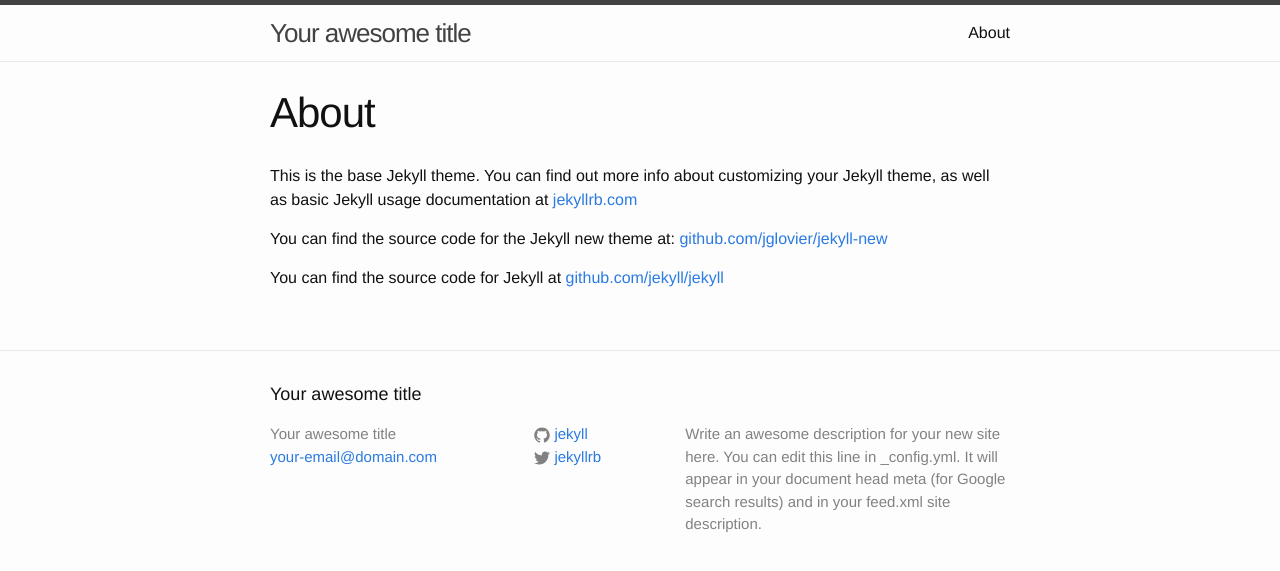
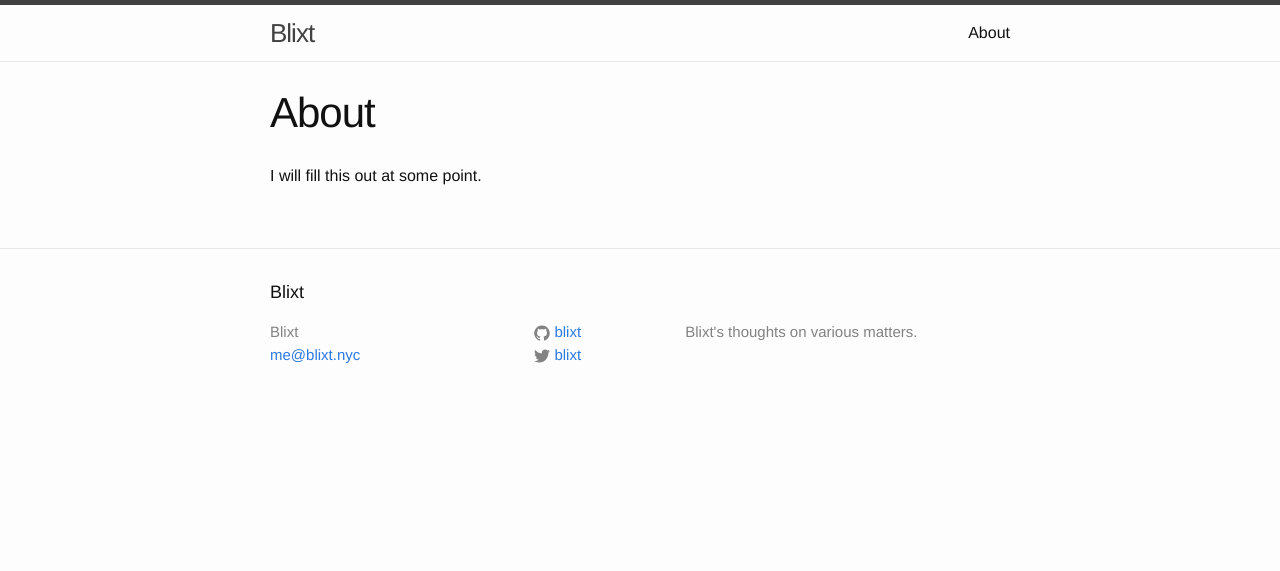
Before and after one commit to blixt/blixt.github.io, a Jekyll site: the page built from about.md, in a window 1280 px wide. Shown: the top 571 px of the page. Built offline with Jekyll 4.4.1, drawn with Linux system fonts in a browser that asks for light colours.

Commit message:
Configure barebones site

```diff
--- /dev/null
+++ b/CNAME
@@ -0,0 +1 @@
+blixt.nyc
--- a/_config.yml
+++ b/_config.yml
@@ -1,14 +1,10 @@
-# Site settings
-title: Your awesome title
-email: your-email@domain.com
-description: > # this means to ignore newlines until "baseurl:"
-  Write an awesome description for your new site here. You can edit this
-  line in _config.yml. It will appear in your document head meta (for
-  Google search results) and in your feed.xml site description.
-baseurl: "" # the subpath of your site, e.g. /blog/
-url: "http://yourdomain.com" # the base hostname & protocol for your site
-twitter_username: jekyllrb
-github_username:  jekyll
+title: Blixt
+email: me@blixt.nyc
+description: >
+  Blixt's thoughts on various matters.
+baseurl: ""
+url: "http://blixt.nyc"
+twitter_username: blixt
+github_username:  blixt
 
-# Build settings
 markdown: kramdown
--- a/_includes/head.html
+++ b/_includes/head.html
@@ -8,5 +8,4 @@
 
   <link rel="stylesheet" href="{{ "/css/main.css" | prepend: site.baseurl }}">
   <link rel="canonical" href="{{ page.url | replace:'index.html','' | prepend: site.baseurl | prepend: site.url }}">
-  <link rel="alternate" type="application/rss+xml" title="{{ site.title }}" href="{{ "/feed.xml" | prepend: site.baseurl | prepend: site.url }}" />
 </head>
--- a/about.md
+++ b/about.md
@@ -4,8 +4,4 @@
 permalink: /about/
 ---
 
-This is the base Jekyll theme. You can find out more info about customizing your Jekyll theme, as well as basic Jekyll usage documentation at [jekyllrb.com](http://jekyllrb.com/)
-
-You can find the source code for the Jekyll new theme at: [github.com/jglovier/jekyll-new](https://github.com/jglovier/jekyll-new)
-
-You can find the source code for Jekyll at [github.com/jekyll/jekyll](https://github.com/jekyll/jekyll)
+I will fill this out at some point.
--- a/index.html
+++ b/index.html
@@ -18,6 +18,4 @@
     {% endfor %}
   </ul>
 
-  <p class="rss-subscribe">subscribe <a href="{{ "/feed.xml" | prepend: site.baseurl }}">via RSS</a></p>
-
 </div>
```
Also changed, not shown: _posts/2015-03-24-hello-world.markdown (added, +7 -0 lines), _posts/2015-03-24-welcome-to-jekyll.markdown (deleted, +0 -25 lines), feed.xml (deleted, +0 -30 lines).
